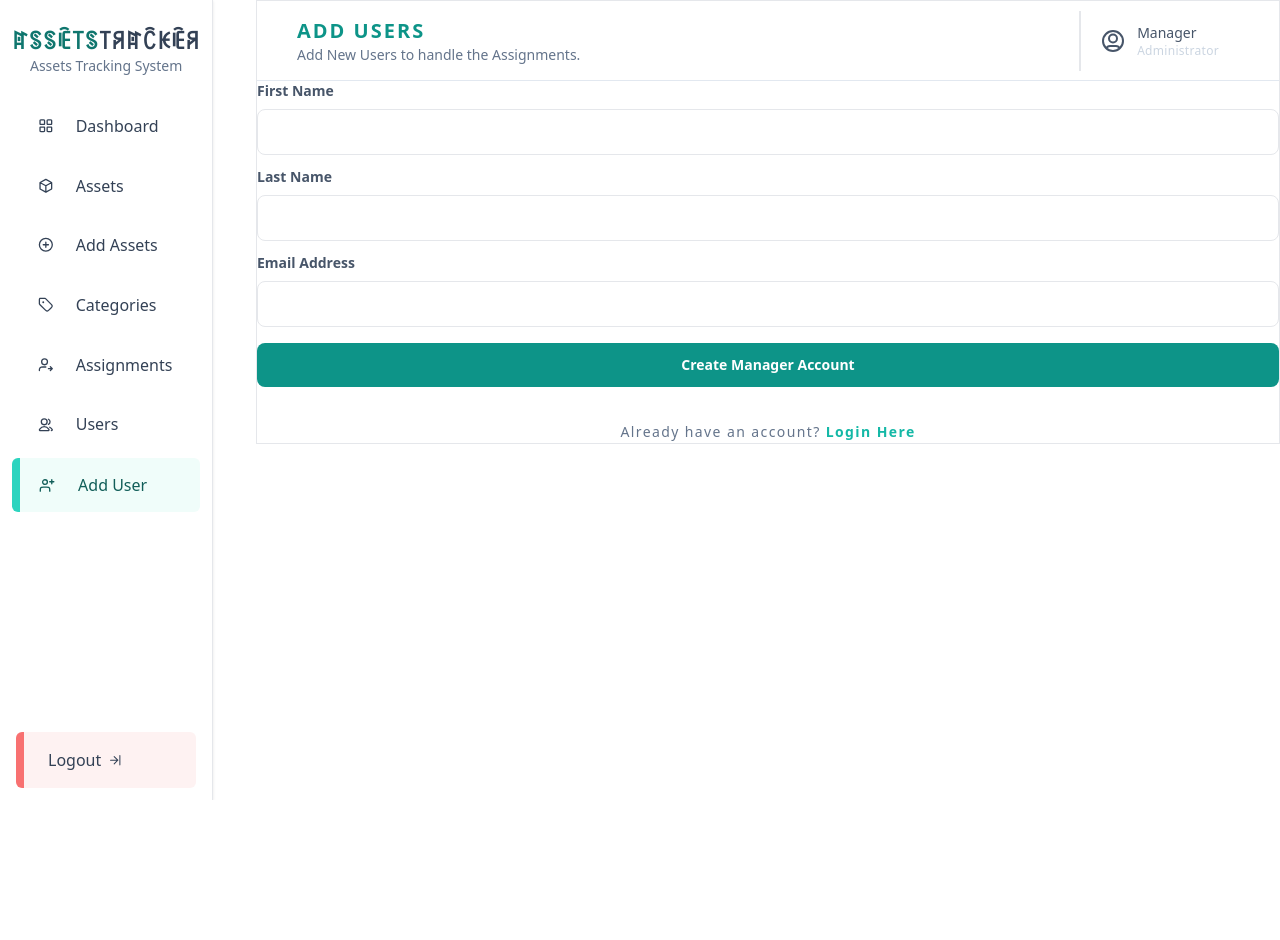
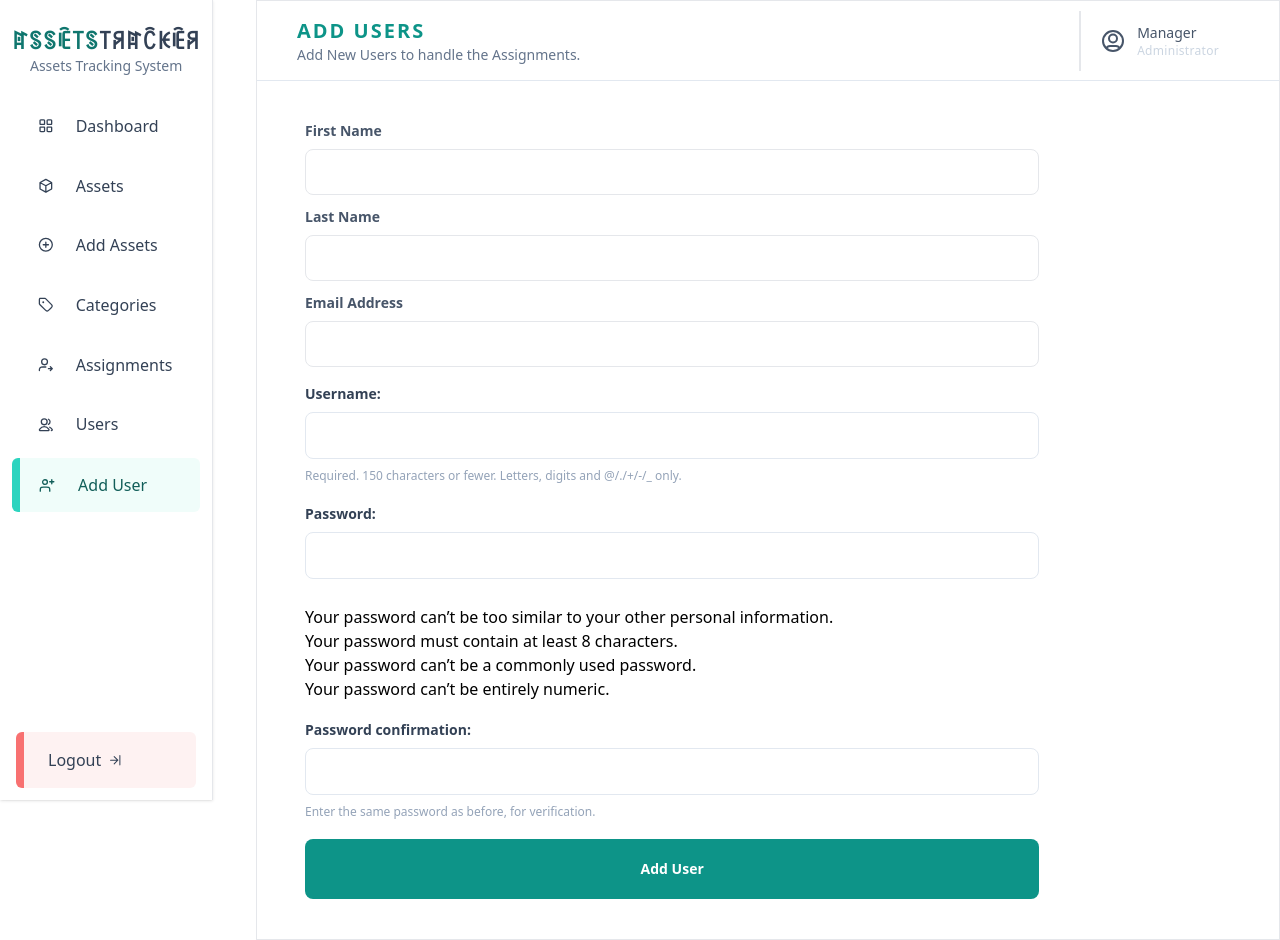
Before and after one commit to shivammohan-hub/AssetsTrackering-System, a Django app: page /admin/add-user/ in a window 1280 px wide. Before the commit the page ends 800 px from the top, so only its background shows below. Run offline with Django 5.2, Linux system fonts and the light colour scheme; a user stored in the database is signed in; some libraries are stand-ins or nearby versions.

Commit message:
feat: implement user addition functionality with form validation and styling; enhance user views with login requirements

```diff
--- a/Assets/manager/templates/add_user.html
+++ b/Assets/manager/templates/add_user.html
@@ -5,6 +5,45 @@
     <meta name="viewport" content="width=device-width, initial-scale=1.0" />
     <title>AssetsTracker | Manager Dashboard</title>
     <script src="https://cdn.tailwindcss.com"></script>
+    <style>
+        form > div > p {
+            display: flex;
+            flex-direction: column;
+            gap: 8px;
+            margin-bottom: 18px;
+        }
+
+        form > div > p > label {
+            font-size: 14px;
+            font-weight: 600;
+            color: rgb(51 65 85);
+        }
+
+        form > div > p > input {
+            width: 100%;
+            padding: 12px 16px;
+            border: 1px solid rgb(226 232 240);
+            border-radius: 8px;
+            font-size: 14px;
+            color: rgb(51 65 85);
+            outline: none;
+            background-color: white;
+            box-sizing: border-box;
+        }
+
+        form > div > p > span {
+            font-size: 12px;
+            color: rgb(148 163 184);
+        }
+
+        form > div > p > ul {
+            margin: 0;
+            padding-left: 18px;
+            font-size: 12px;
+            color: rgb(148 163 184);
+        }
+
+    </style>
 </head>
 
 <body>
@@ -91,6 +130,8 @@
                 </div>
             </header>
 
+            <div class="flex items-center px-8 ">
+                <div class="w-[80%] bg-white px-4 py-10">
 
                 <form method="POST">
                     {% csrf_token %}
@@ -113,21 +154,10 @@
                     </div>
 
                     <div>{{registerForm.as_p}}</div>
-
-        <input type="submit" class="w-full bg-teal-600 text-white py-3 rounded-lg font-semibold text-sm hover:bg-teal-700 cursor-pointer" value="Create Manager Account">
+                    <input type="submit" class="w-full bg-teal-600 text-white py-5 rounded-lg font-semibold text-sm hover:bg-teal-700 cursor-pointer" value="Add User">
                 </form>
-
-    <div class="text-center mt-8">
-        <a href="{% url 'manager:manager-login' %}" class="text-sm text-slate-500 hover:text-teal-600 tracking-widest">
-            Already have an account?
-            <span class="text-teal-500 hover:text-teal-700 font-semibold">Login Here</span>
-        </a>
             </div>
-
-
-
-
-
+        </div>
         </div>
     </div>
 </body>
--- a/Assets/manager/views.py
+++ b/Assets/manager/views.py
@@ -67,7 +67,19 @@ def asset_list(req):
 
 @login_required
 def add_user(req):
-    return render(req, "add_user.html")
+    user_form = UserCreationForm(req.POST or None)
+    if req.method == "POST":
+        if user_form.is_valid():
+            data = user_form.save(commit=False)
+            data.first_name = req.POST.get("fname")
+            data.last_name = req.POST.get("lname")
+            data.email = req.POST.get("email")
+            data.save()
+            return redirect("manager:add_user")
+    data = {
+        "registerForm" : user_form
+    }
+    return render(req, "add_user.html",data)
 
 
 @login_required
@@ -77,19 +89,7 @@ def assignments(req):
 
 @login_required
 def users(req):
-    form = UserCreationForm(req.POST or None)
-    if req.method == "POST":
-        if form.is_valid():
-            data = form.save(commit=False)
-            data.first_name = req.POST.get("fname")
-            data.last_name = req.POST.get("lname")
-            data.email = req.POST.get("email")
-            data.save()
-            return redirect("manager:login")
-    data = {
-        "registerForm" : form
-    }
-    return render(req, "users.html",data)
+    return render(req, "users.html")
 
 
 
```
Also changed, not shown: Assets/user/views.py (+8 -3 lines), Assets/db.sqlite3. Lines whose indentation alone changed are shown as unchanged.
